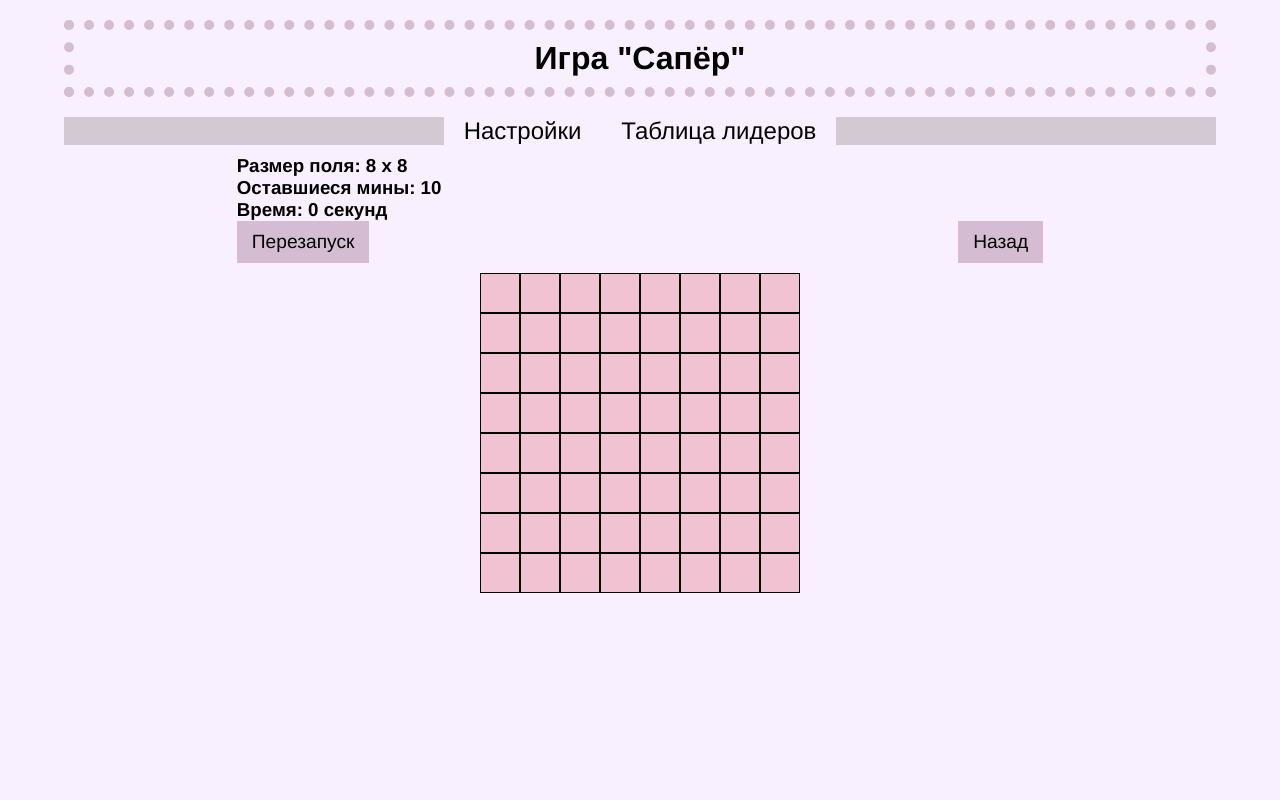
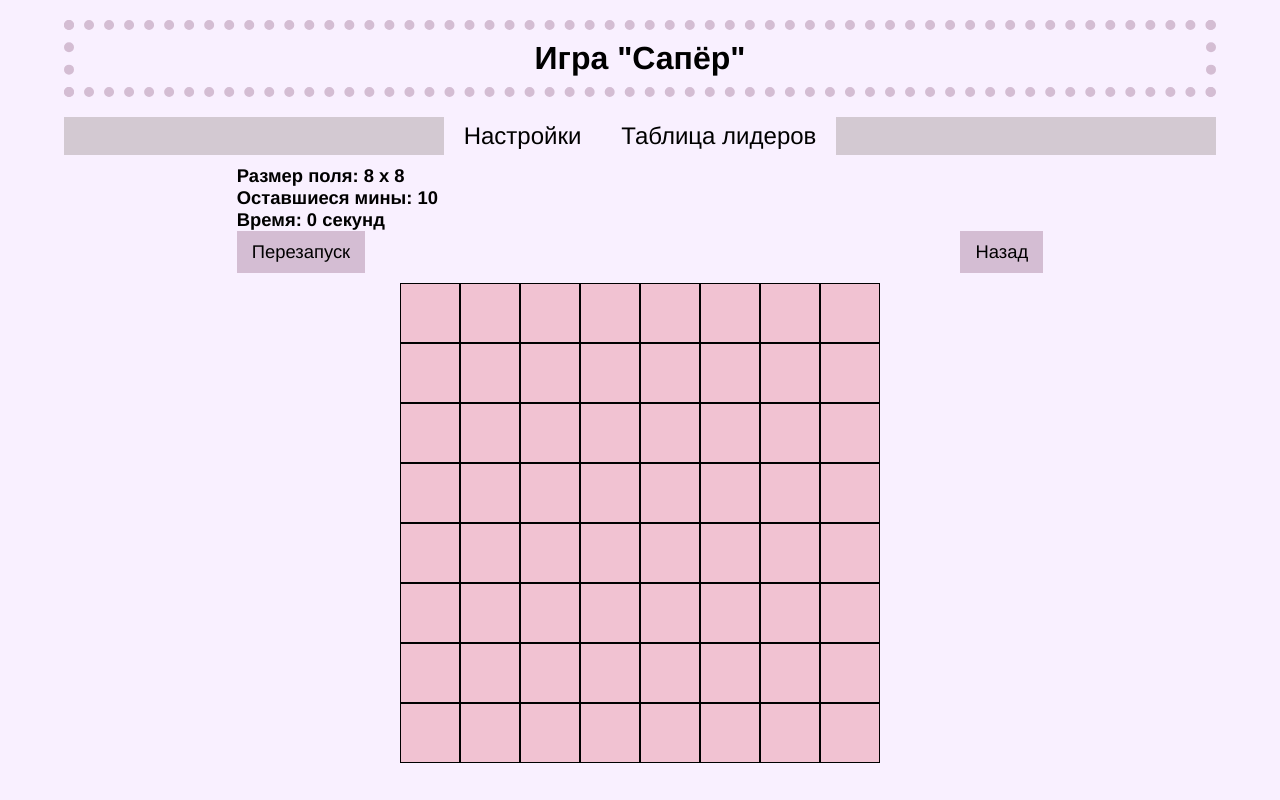
Before and after one commit to nelamine-beep/minesweeper_vue, a Vue app: page /game in a window 1280 px wide. Built offline with nearby package versions, Linux system fonts and the light colour scheme.

Commit message:
fix style on components

```diff
--- a/src/App.vue
+++ b/src/App.vue
@@ -21,7 +21,6 @@
 }
 
 .container {
-  /* max-width: 960px; */
   margin: 0 5%;
 }
 
@@ -40,7 +39,9 @@ nav ul {
   justify-content:center;
   background-color: rgb(211, 201, 210);
 }
-
+nav li {
+  display: flex;
+}
 nav a {
   margin: 0 10px;
   padding: 5px 10px;
--- a/src/components/GameBoard.vue
+++ b/src/components/GameBoard.vue
@@ -2,20 +2,18 @@
     <div class="game">
         <div class="description">
             <h3>Размер поля: {{ row }} x {{ col }}</h3>
-            <!-- <h3>Кол-во клеток без мин: {{row*col - mines}}</h3>
-            <h3>Кол-во оставшихся свободных: {{row*col - mines - openedCells}}</h3> -->
             <h3>Оставшиеся мины: {{ mines - markedCells }}</h3>
             <h3>Время: {{ time }} секунд</h3>
+            <h3 v-if="gameWin === true" class="status">Вы выиграли!</h3>
+            <h3 v-if="gameOver === true" class="status">Вы проиграли!</h3>
             <div class="buttons">
                 <button @click="restartGame">Перезапуск</button>
-                <h2 v-if="gameWin === true">Вы выиграли!</h2>
-                <h2 v-if="gameOver === true">Вы проиграли!</h2>
                 <router-link to="/"><button>Назад</button></router-link>
             </div>
         </div>
         <div class="board">
             <div class="game-board">
-              <div v-for="(row, rowIndex) in board" :key="rowIndex" class="row">
+              <div v-for="(row, rowIndex) in board" :key="rowIndex">
                 <div v-for="(cell, colIndex) in row"
                 :key="colIndex"
                 class="cell"
@@ -31,6 +29,7 @@
 </template>
 
 <script>
+import { useRecordStore } from '../stores/leaderboard';
 export default {
   data() {
     return {
@@ -143,16 +142,13 @@ export default {
           });
     },
     markCell(rowIndex, colIndex) {
+      if (!this.firstMove) {
         if (this.gameOver) return;
         if (!this.gameStart){
           this.startTimer();
           this.gameStart = true;
         }
         const cell = this.board[rowIndex][colIndex];
-      if (this.markedCells === this.mines) {
-        gameIsWon();
-      }
-      else {
         if (!cell.opened) {
           if (cell.flagged) {
               if (cell.mineOnCell) this.markedCells--;
@@ -164,6 +160,9 @@ export default {
               cell.flagged = true;
               if (cell.mineOnCell) this.markedCells++;
           }
+        }
+        if (this.markedCells === this.mines) {
+            this.gameIsWon();
         }
       }
     },
@@ -184,6 +183,16 @@ export default {
       this.gameWin = true;
       this.openedAllMines();
       this.stopTimer();
+      const recordStore = useRecordStore();
+         const gameRecord = {
+            date: new Date().toLocaleString(),
+            row: this.row,
+            col: this.col,
+            time: this.time,
+            mines: this.mines,
+         };
+
+         recordStore.addRecord(gameRecord);
     },
     restartGame() {
       this.initBoard();
@@ -205,9 +214,20 @@ export default {
       width: 70%;
       margin: 0 auto;
   }
+  .description h3 {
+    font-size: clamp(1rem, 2.3vmin, 2rem);
+  }
+  .status {
+    text-align: center;
+    border: 2px solid rgb(212, 189, 211);
+    margin-bottom: 5px;
+  }
   .buttons {
       display: flex;
       justify-content: space-between;
+  }
+  .buttons button {
+    font-size: clamp(1rem, 2.3vmin, 2rem);
   }
   .board {
     display: flex;
@@ -216,11 +236,11 @@ export default {
   .game-board {
     margin: 10px 0;
     display: grid;
-    grid-template-columns: repeat(v-bind(row), minmax(30px, 1fr));
+    grid-template-columns: repeat(v-bind(row), minmax(5px, 60px));
   }
   .cell {
-    width: 40px;
-    height: 40px;
+    width: 100%;
+    aspect-ratio: 1/1;
     display: flex;
     align-items: center;
     justify-content: center;
@@ -247,7 +267,7 @@ export default {
     background-image: url(./../assets/bomb.png);
     background-size: cover;
   }
-  .cell span {background-color: rgb(245, 213, 223);}
+  .cell span {background-color: rgb(245, 213, 223); font-size: clamp(0.3rem, 2vmin, 2rem);}
   .mine-1 {color: blue;}
   .mine-2 {color: green;}
   .mine-3 {color: red;}
--- a/src/components/Settings.vue
+++ b/src/components/Settings.vue
@@ -16,7 +16,7 @@
             <div v-if="selectedLevel === 'custom'" class="custom-options">
                 <label>Кол-во рядов: <input type="number" v-model.number="customRow" min="2" max="50"></label>
                 <label>Кол-во колонок: <input type="number" v-model.number="customCol" min="2" max="50"></label>
-                <label>Кол-во мин: <input type="number" v-model.number="customMines" :max="maxMines"></label>
+                <label>Кол-во мин: <input type="number" v-model.number="customMines" min="1" :max="maxMines"></label>
             </div>
         </div>
         <button @click="startGame">Начать игру</button>
@@ -52,7 +52,7 @@ export default {
                     return;
                 }
                 if (this.customRow > 50 || this.customCol > 50) {
-                    alert("Слишком большие значения!");
+                    alert("Слишком большие значения полей!");
                     return;
                 }
                 settings = {
@@ -110,4 +110,10 @@ input[type="number"] {
     width: 100%;
     font-size: 100%;
 }
+
+@media (max-width: 740px) {
+    .settings {
+    width: 100%;
+}
+}
 </style>
```
Lines whose indentation alone changed are shown as unchanged.
